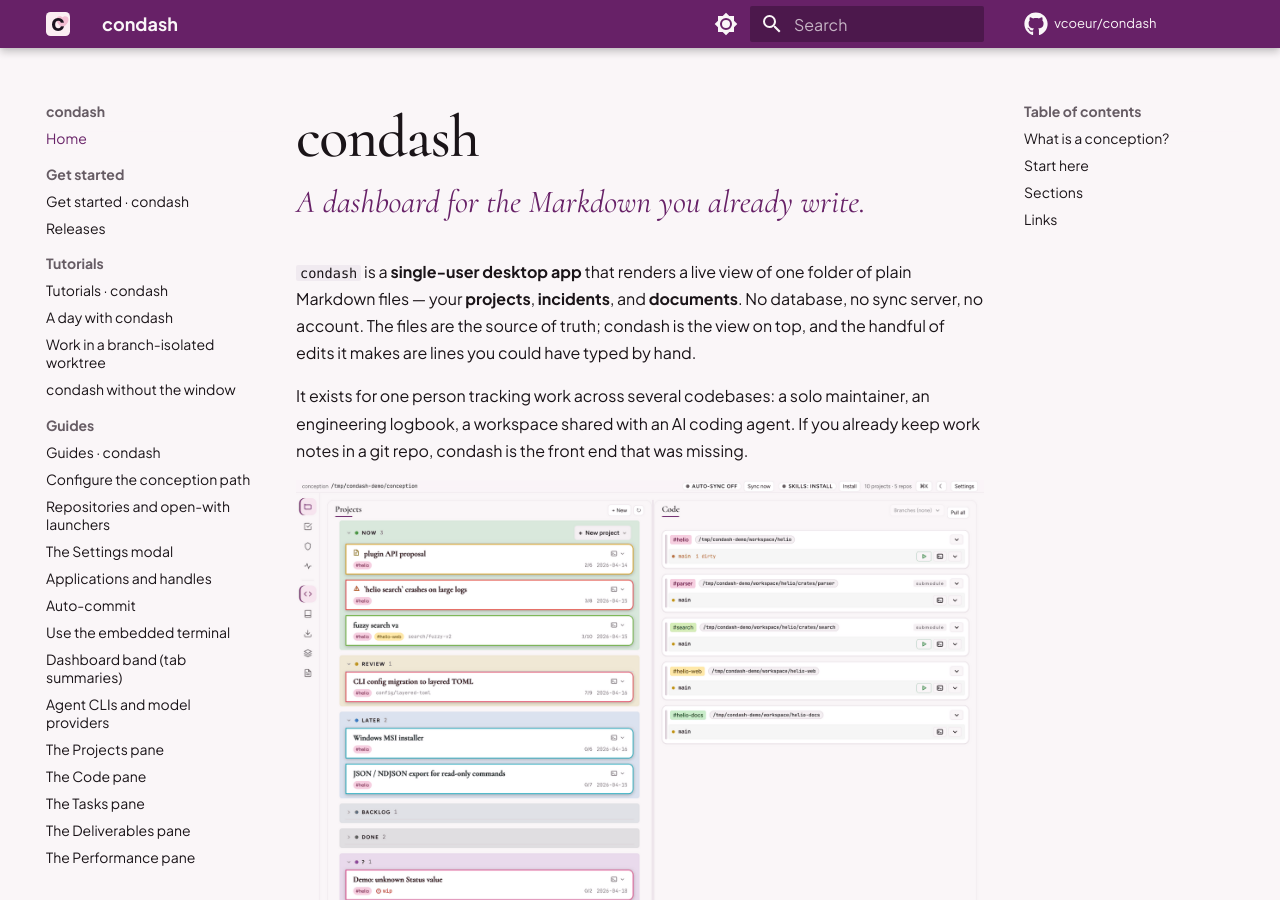
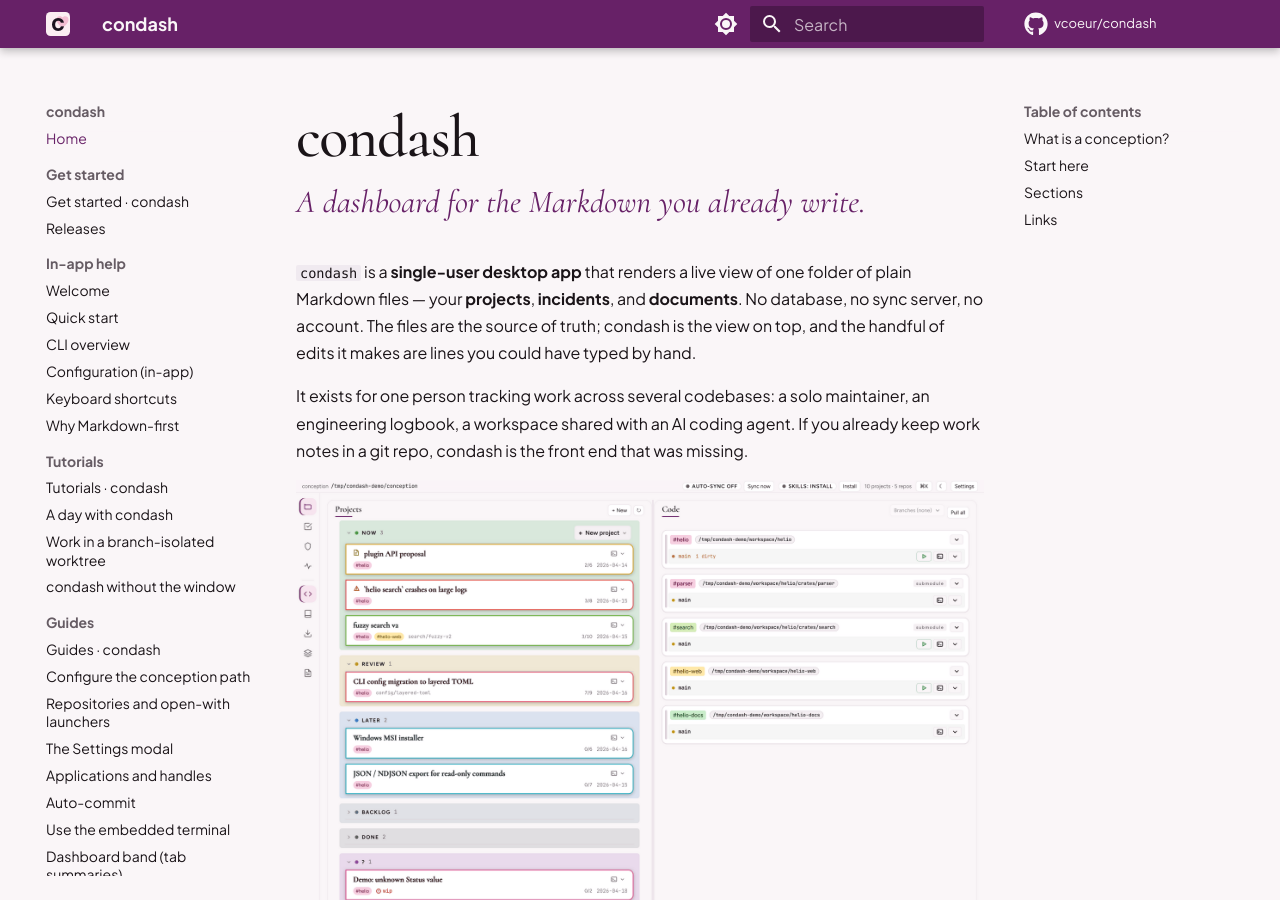
Before and after one commit to vcoeur/condash, an MkDocs documentation site: the page built from docs/index.md, in a window 1280 px wide and 900 px high. Built offline with MkDocs 1.6.1 and Material for MkDocs 9.7.7, drawn with Linux system fonts in a browser that asks for light colours; comment, search, counter and statistics services are not loaded.

Commit message:
docs: add the in-app help pages to the site nav
The six help/*.md bodies serve the in-app Help menu (src/main/help.ts
allowlist) and were published but unreachable from the nav — a site
visitor could not browse to the only copy of the config
quick-reference. They now sit under a clearly-labelled In-app help
section; the not_in_nav block goes away since declaring them in the
nav is what stops the orphan warnings.

```diff
--- a/mkdocs.yml
+++ b/mkdocs.yml
@@ -72,13 +72,12 @@
 
 # The six `docs/help/*.md` bodies are the *in-app* Help menu pages: `src/main/help.ts`
 # reads them out of the packaged asar through a filename allowlist, so they must stay
-# in `docs/` and must keep their names. They are published (their absolute
-# condash.vcoeur.com links have to resolve, and the app's "Open documentation site"
-# entry lands on the same host) but deliberately kept out of the nav, where they would
-# duplicate `get-started/`. Declaring them here is what stops every build reporting
-# them as accidental orphans.
-not_in_nav: |
-  /help/*.md
+# in `docs/` and must keep their names. They are published on the site under the
+# "In-app help" section below — one source serves both the Help modal and the site,
+# and the app's "Open documentation site" entry lands on the same host — so a site
+# visitor can browse exactly what a first-run user sees in-app, including the only
+# copy of the config quick-reference. Keep the section labelled as in-app help so
+# nobody mistakes these short pages for the full Get started / Reference treatment.
 
 nav:
   - Home: index.md
@@ -86,6 +85,14 @@
   - Get started:
     - get-started/index.md
     - Releases: get-started/releases.md
+
+  - In-app help:
+    - Welcome: help/welcome.md
+    - Quick start: help/quick-start.md
+    - CLI overview: help/cli.md
+    - Configuration (in-app): help/configuration.md
+    - Keyboard shortcuts: help/shortcuts.md
+    - Why Markdown-first: help/why-markdown.md
 
   - Tutorials:
     - tutorials/index.md
```
